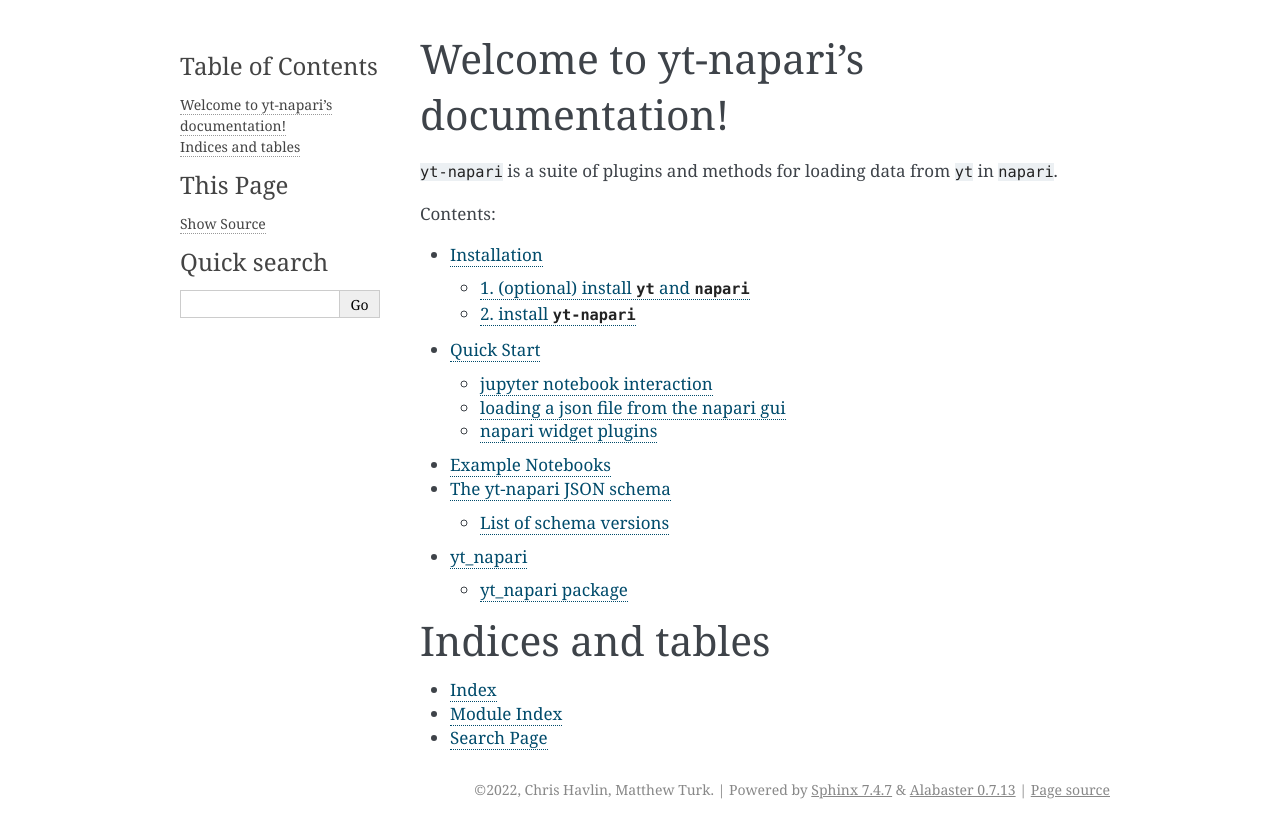
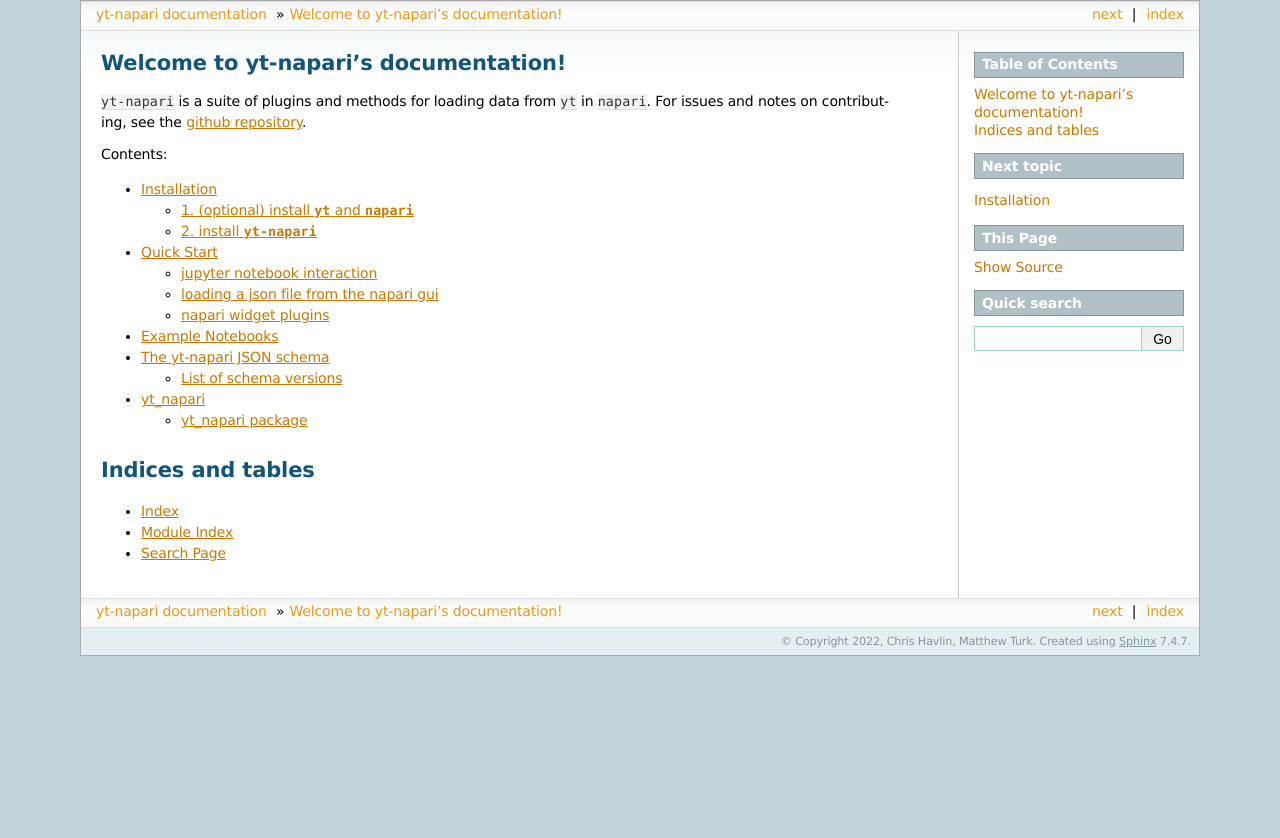
Before and after one commit to data-exp-lab/yt-napari, a Sphinx documentation site: the page built from docs/index.rst, in a window 1280 px wide. Shown: the top 838 px of the page. Built offline with Sphinx 7.4.7, drawn with Linux system fonts in a browser that asks for light colours; pages that are not in the unit, such as notebooks, are missing from menus.

Commit message:
update theme, text updates

```diff
--- a/docs/conf.py
+++ b/docs/conf.py
@@ -48,7 +48,8 @@
 # The theme to use for HTML and HTML Help pages.  See the documentation for
 # a list of builtin themes.
 #
-html_theme = "alabaster"
+# html_theme = "alabaster"
+html_theme = "sphinxdoc"
 
 # Add any paths that contain custom static files (such as style sheets) here,
 # relative to this directory. They are copied after the builtin static files,
--- a/docs/index.rst
+++ b/docs/index.rst
@@ -6,7 +6,7 @@
 Welcome to yt-napari's documentation!
 =====================================
 
-:code:`yt-napari` is a suite of plugins and methods for loading data from :code:`yt` in :code:`napari`.
+:code:`yt-napari` is a suite of plugins and methods for loading data from :code:`yt` in :code:`napari`. For issues and notes on contributing, see the `github repository <https://github.com/data-exp-lab/yt-napari>`_.
 
 .. toctree::
    :maxdepth: 2
--- a/docs/quickstart.rst
+++ b/docs/quickstart.rst
@@ -5,7 +5,7 @@
 
 1. :ref:`jupyter notebook interaction<jupyusage>`
 2. :ref:`loading a json file from the napari gui<jsonload>`
-3. :ref:`napari gui plugins (in progress)<naparigui>`
+3. :ref:`napari gui plugins<naparigui>`
 
 
 .. _jupyusage:
--- a/docs/schema.rst
+++ b/docs/schema.rst
@@ -1,7 +1,7 @@
 The yt-napari JSON schema
 =========================
 
-The yt-napari plugins rely on pydantic models for setting variables and properties required to load in data from yt. The primary pydantic model, is exported as a json-schema to facilitate loading in data (see the json schema example) and to semi-automatically build the widget plugin.
+The yt-napari plugins rely on pydantic models for setting variables and properties required to load in data from yt. The primary pydantic model, is exported as a json-schema to facilitate loading in data (see the :ref:`json schema example <jsonload>`) and to semi-automatically build the widget plugin.
 
 The latest json schema is rendered below, but the raw json can be viewed directly `here <_static/yt-napari_latest.json>`_ or downloaded :download:`here <_static/yt-napari_latest.json>`.
 
```
